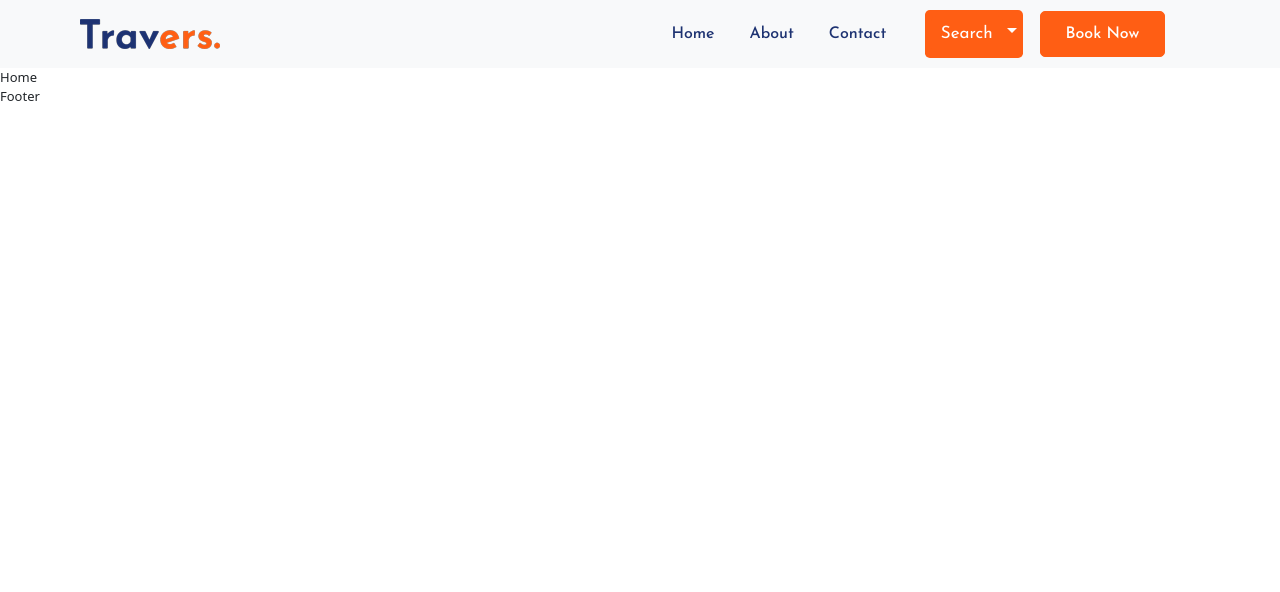
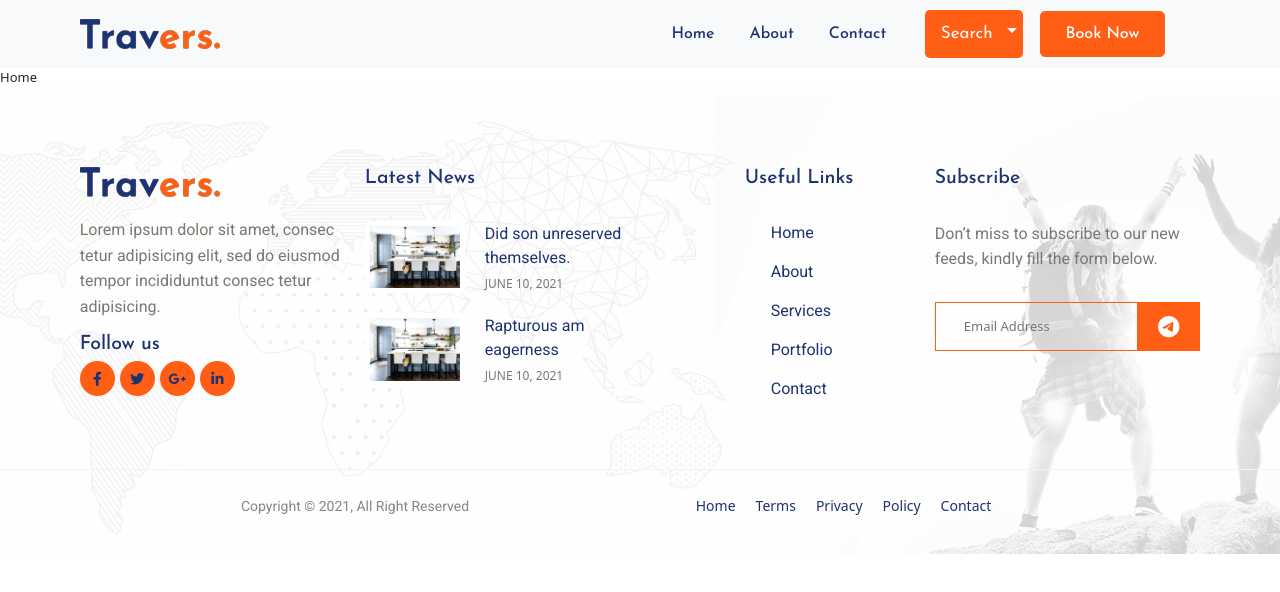
Before and after one commit to abudaudhossain/react-travel, a React (Create React App) app: page / in a window 1280 px wide. Shown: the top 592 px of the page. Built offline with nearby package versions, Linux system fonts and the light colour scheme.

Commit message:
add footer

```diff
--- a/public/index.html
+++ b/public/index.html
@@ -1,14 +1,12 @@
 <!DOCTYPE html>
 <html lang="en">
+
 <head>
   <meta charset="utf-8" />
   <link rel="icon" href="%PUBLIC_URL%/favicon.ico" />
   <meta name="viewport" content="width=device-width, initial-scale=1" />
   <meta name="theme-color" content="#000000" />
-    <meta
-      name="description"
-      content="Web site created using create-react-app"
-    />
+  <meta name="description" content="Web site created using create-react-app" />
   <link rel="apple-touch-icon" href="%PUBLIC_URL%/logo192.png" />
   <!--
       manifest.json provides metadata used when your web app is installed on a
@@ -24,8 +22,13 @@
       work correctly both with client-side routing and a non-root public URL.
       Learn how to configure a non-root public URL by running `npm run build`.
     -->
+  <link rel="stylesheet" href="https://cdnjs.cloudflare.com/ajax/libs/font-awesome/6.1.2/css/all.min.css"
+    integrity="sha512-1sCRPdkRXhBV2PBLUdRb4tMg1w2YPf37qatUFeS7zlBy7jJI8Lf4VHwWfZZfpXtYSLy85pkm9GaYVYMfw5BC1A=="
+    crossorigin="anonymous" referrerpolicy="no-referrer" />
+
   <title>React App</title>
 </head>
+
 <body>
   <noscript>You need to enable JavaScript to run this app.</noscript>
   <div id="root"></div>
@@ -40,4 +43,5 @@
       To create a production bundle, use `npm run build` or `yarn build`.
     -->
 </body>
+
 </html>
--- a/src/App.css
+++ b/src/App.css
@@ -1,4 +1,4 @@
-@import url('https://fonts.googleapis.com/css2?family=Josefin+Sans:wght@300;400;500;600;700&display=swap');
+@import url('https://fonts.googleapis.com/css2?family=Josefin+Sans:wght@300;400;500;600;700&family=Roboto:ital,wght@0,300;0,400;0,500;0,700;1,400&display=swap');
 
 :root {
     --clrBlack: #000000;
--- a/src/components/Layout/Footer/Footer.css
+++ b/src/components/Layout/Footer/Footer.css
@@ -0,0 +1,234 @@
+.footer-section {
+    background: url("../../../assets/images/footer/footer-bg.png");
+    position: relative;
+    background-size: cover;
+    background-position: center top;
+    background-repeat: no-repeat;
+    position: relative;
+    z-index: 1;
+    padding-top: 40px;
+}
+
+.footer-cta {
+    padding: 30px 0px;
+    border-bottom: 1px solid #e6e6e6;
+    display: none;
+}
+
+.footer-cta .foo-single-cta {
+    display: -webkit-box;
+    display: -ms-flexbox;
+    display: flex;
+    -webkit-box-align: center;
+    -ms-flex-align: center;
+    align-items: center;
+    -webkit-box-pack: center;
+    -ms-flex-pack: center;
+    justify-content: center;
+}
+
+.footer-cta .foo-single-cta i {
+    color: #ff5e14;
+    font-size: 30px;
+}
+
+.footer-cta .foo-single-cta .cta-text {
+    padding-left: 15px;
+    display: inline-block;
+}
+
+.footer-cta .foo-single-cta .cta-text h4 {
+    color: #1d3271;
+    font-size: 20px;
+    font-weight: 600;
+    margin-bottom: 2px;
+}
+
+.footer-cta .foo-single-cta .cta-text a,
+.footer-cta .foo-single-cta .cta-text span {
+    font-family: "Roboto";
+    color: #7c7770;
+    font-size: 15px;
+    font-weight: 400;
+}
+
+@media screen and (max-width: 767px) {
+    .footer-cta .foo-single-cta {
+        -webkit-box-pack: left;
+        -ms-flex-pack: left;
+        justify-content: left;
+        margin-bottom: 20px;
+    }
+}
+
+.footer-widget {
+    padding: 40px 0px;
+}
+
+@media screen and (max-width: 479px) {
+    .footer-widget {
+        padding: 20px 0px;
+    }
+}
+
+.footer-widget .footer-widget-heading {
+    margin-bottom: 30px;
+}
+
+.footer-widget .footer-logo img {
+    width: auto;
+    height: auto;
+    display: block;
+}
+
+.footer-widget p {
+    margin-top: 20px;
+}
+
+.footer-widget .footer-social-icon {
+    margin-top: 10px;
+}
+
+.footer-widget .footer-social-icon h4 {
+    display: block;
+    margin-bottom: 5px;
+}
+
+.footer-widget .footer-social-icon a {
+    background: #ff5e14;
+    color: #fff;
+    font-size: 14px;
+    margin-right: 5px;
+    height: 35px;
+    width: 35px;
+    display: -webkit-inline-box;
+    display: -ms-inline-flexbox;
+    display: inline-flex;
+    -webkit-box-align: center;
+    -ms-flex-align: center;
+    align-items: center;
+    -webkit-box-pack: center;
+    -ms-flex-pack: center;
+    justify-content: center;
+    border-radius: 50%;
+    -webkit-transition: 0.3s linear;
+    transition: 0.3s linear;
+}
+
+.footer-widget .footer-social-icon a:hover {
+    background: #1d3271;
+}
+
+.footer-widget .media {
+    margin-bottom: 20px;
+}
+
+.footer-widget .media img {
+    margin-right: 20px;
+    max-width: 100px;
+    background: #fff;
+    padding: 5px;
+    border-radius: 5px;
+}
+
+.footer-widget .media .content {
+    max-width: 170px;
+}
+
+.footer-widget .media .content a {
+    font-family: "Roboto";
+    font-size: 16px;
+    color: #7c7770;
+    font-weight: 400;
+    -webkit-transition: 0.3s linear;
+    transition: 0.3s linear;
+}
+
+.footer-widget .media .content a:hover {
+    color: #ff5e14;
+}
+
+.footer-widget .media .content span {
+    font-size: 12px;
+    color: #7c7770;
+    text-transform: uppercase;
+    margin-top: 5px;
+    display: block;
+}
+
+.footer-widget ul li a {
+    font-family: "Roboto";
+    font-size: 16px;
+    color: #7c7770;
+    font-weight: 400;
+    display: inline-block;
+    text-transform: capitalize;
+    margin-bottom: 15px;
+    -webkit-transition: 0.3s linear;
+    transition: 0.3s linear;
+}
+
+.footer-widget ul li a:hover {
+    color: #ff5e14;
+}
+
+.subscribe-form {
+    position: relative;
+    overflow: hidden;
+    margin-top: 30px;
+}
+
+.subscribe-form input {
+    width: 100%;
+    padding: 14px 28px;
+    background: transparent;
+    border: 1px solid #ff5e14;
+    color: #7c7770;
+    outline: none;
+}
+
+.subscribe-form button {
+    position: absolute;
+    right: 0;
+    top: 0;
+    background: #ff5e14;
+    padding: 13px 20px;
+    border: 1px solid #ff5e14;
+    outline: none;
+}
+
+.subscribe-form button i {
+    color: #fff;
+    font-size: 22px;
+    -webkit-transform: rotate(-6deg);
+    transform: rotate(-6deg);
+}
+
+.copyright-area {
+    padding: 25px 0;
+    border-top: 1px solid #f3f3f3;
+}
+
+.copyright-area .copyright-text p {
+    margin: 0;
+    font-size: 14px;
+    color: #878787;
+}
+
+.copyright-area .copyright-text p a {
+    color: #ff5e14;
+}
+
+.copyright-area .footer-menu li {
+    display: inline-block;
+    margin-left: 20px;
+}
+
+.copyright-area .footer-menu li a {
+    font-size: 14px;
+    color: #878787;
+}
+
+.copyright-area .footer-menu li:hover a {
+    color: #ff5e14;
+}
--- a/src/components/Layout/Footer/Footer.js
+++ b/src/components/Layout/Footer/Footer.js
@@ -1,8 +1,108 @@
 import React from 'react'
+import { Link } from "react-router-dom"
+import logo from "../../../assets/images/logo/logo.png"
+import Media from '../../shared/Media'
+import "./Footer.css"
+
+const medias = [
+  {
+    title: "Did son unreserved themselves.",
+    date: "June 10, 2021"
+  },
+  {
+    title: "Rapturous am eagerness",
+    date: "June 10, 2021"
+  },
+]
 
 const Footer = () => {
   return (
-    <div>Footer</div>
+    <footer className="footer-section">
+      <div className="container">
+        <div className="row">
+          <div className="col-lg-3 col-md-6 col-sm-6">
+            <div className="footer-widget">
+              <div className="footer-logo">
+                <Link to="/index.html"><img src={logo} alt="logo" /></Link>
+              </div>
+              <p>Lorem ipsum dolor sit amet, consec tetur adipisicing elit, sed do eiusmod tempor incididuntut consec tetur adipisicing.</p>
+              <div className="footer-social-icon">
+                <h4>Follow us</h4>
+                <a href="#"><i className="fab fa-facebook-f"></i></a>
+                <a href="#"><i className="fab fa-twitter"></i></a>
+                <a href="#"><i className="fab fa-google-plus-g"></i></a>
+                <a href="#"><i className="fab fa-linkedin-in"></i></a>
+              </div>
+            </div>
+          </div>
+          <div className="col-lg-4 col-md-6 col-sm-6">
+            <div className="footer-widget">
+              <div className="footer-widget-heading">
+                <h4>Latest News</h4>
+              </div>
+              {
+                medias.map((media, index) => {
+                  return (<Media key={index} media={media} />)
+                })
+              }
+
+            </div>
+          </div>
+          <div className="col-lg-2 col-md-6 col-sm-6">
+            <div className="footer-widget">
+              <div className="footer-widget-heading">
+                <h4>Useful Links</h4>
+              </div>
+              <ul>
+                <li><Link to="/">Home</Link></li>
+                <li><Link to="/about">about</Link></li>
+                <li><Link to="/services">services</Link></li>
+                <li><Link to="/portfolio">portfolio</Link></li>
+                <li><Link to="/contact">Contact</Link></li>
+              </ul>
+            </div>
+          </div>
+          <div className="col-lg-3 col-md-6 col-sm-6">
+            <div className="footer-widget">
+              <div className="footer-widget-heading">
+                <h4>Subscribe</h4>
+              </div>
+              <div className="footer-text">
+                <p>Don’t miss to subscribe to our new feeds, kindly fill the form below.</p>
+              </div>
+              <div className="subscribe-form">
+                <form action="#">
+                  <input type="text" placeholder="Email Address" />
+                  <button><i className="fab fa-telegram-plane"></i></button>
+                </form>
+              </div>
+            </div>
+          </div>
+        </div>
+      </div>
+      <div className="copyright-area">
+        <div className="container">
+          <div className="row">
+            <div className="col-xl-6 col-lg-6 text-center text-lg-left">
+              <div className="copyright-text">
+                <p>Copyright &copy; 2021, All Right Reserved</p>
+              </div>
+            </div>
+            <div className="col-xl-6 col-lg-6 d-none d-lg-block text-right">
+              <div className="footer-menu">
+                <ul>
+                  <li><a href="#">Home</a></li>
+                  <li><a href="#">Terms</a></li>
+                  <li><a href="#">Privacy</a></li>
+                  <li><a href="#">Policy</a></li>
+                  <li><a href="#">Contact</a></li>
+                </ul>
+              </div>
+            </div>
+          </div>
+        </div>
+      </div>
+    </footer>
   )
 }
 
--- /dev/null
+++ b/src/components/shared/Media.js
@@ -0,0 +1,18 @@
+import React from 'react'
+import imgMedia from "../../assets/images/footer/1.jpg"
+
+const Media = ({media}) => {
+    return (
+        <div className="media" style={{display:"flex"}}>
+            <img src={imgMedia} alt="bg" />
+            <div className="media-body d-flex align-self-center">
+                <div className="content">
+                    <a href="#"> {media.title} </a>
+                    <span> {media.date} </span>
+                </div>
+            </div>
+        </div>
+    )
+}
+
+export default Media
```
Also changed, not shown: src/components/Home/Banner/Banner.js (added, +9 -0 lines), src/components/shared/SubBanner/SubBanner.js (added), src/components/shared/SubBanner/subBanner.css (added). Lines whose indentation alone changed are shown as unchanged.
